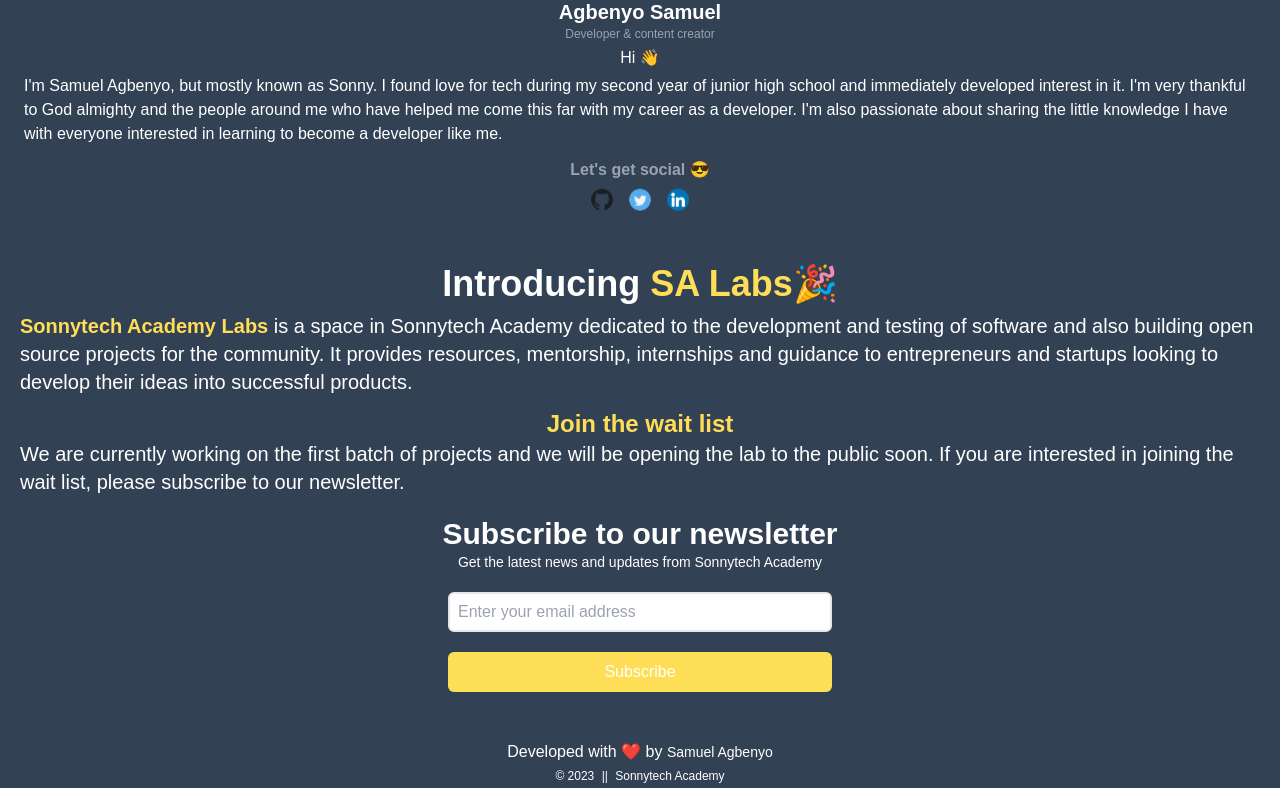
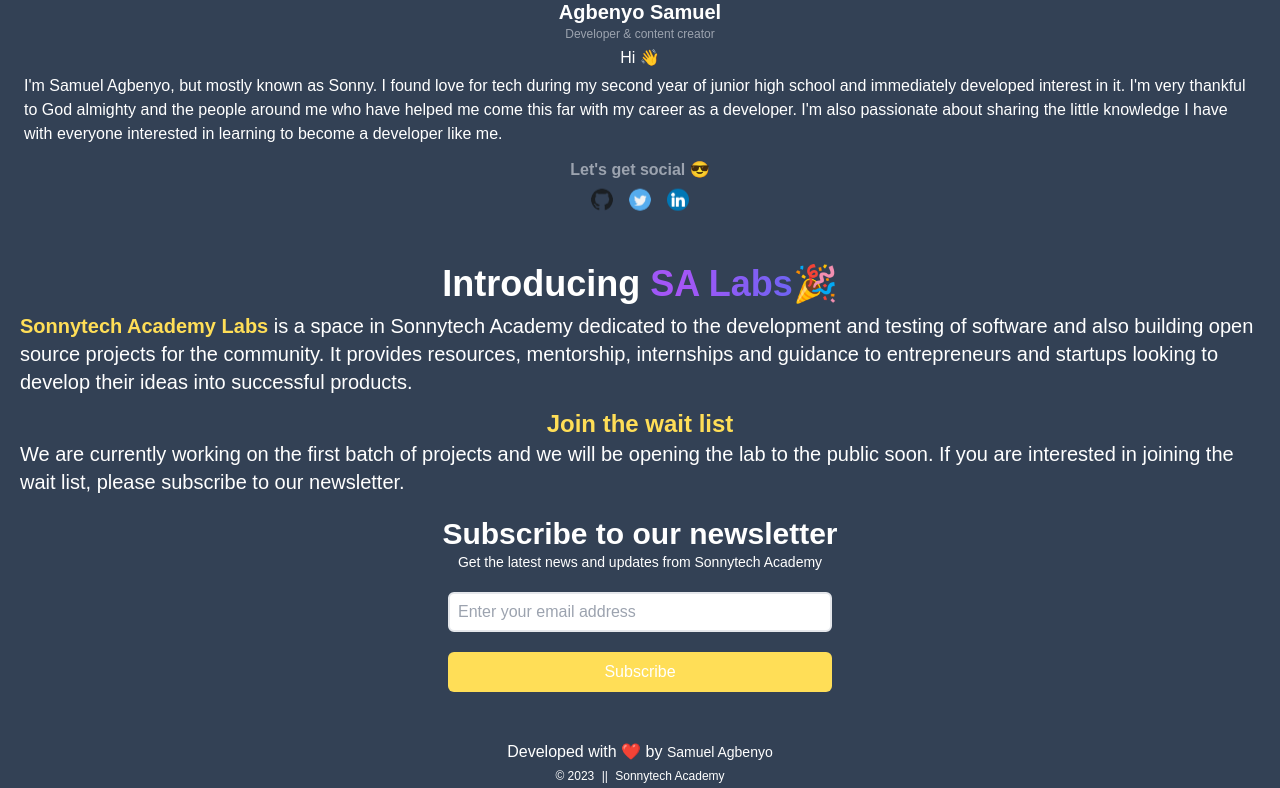
Before and after one commit to Sonnysam/sonnytech-academy, a Next.js app: page / in a window 1280 px wide. Shown: the part 3207-3995 px from the top of the page. Built offline with nearby package versions, Linux system fonts and the light colour scheme.

Commit message:
changes made to tailwind config

```diff
--- a/components/Labs.jsx
+++ b/components/Labs.jsx
@@ -5,7 +5,10 @@
     <>
       <div className="my-3 flex flex-col justify-center items-center mx-5">
         <h1 className="mb-2 text-white text-2xl font-bold md:text-2xl sm:xl lg:text-4xl">
-          Introducing <span className="text-[#FFDE57]">SA Labs</span>🎉
+          Introducing <span className="text-4xl font-bold
+            bg-gradient-to-r bg-clip-text  text-transparent
+            from-indigo-500 via-purple-500 to-indigo-500
+            animate-text">SA Labs</span>🎉
         </h1>
         <p className="text-white text-base sm:text-base md-text-xl lg:text-xl">
           <span className="text-[#FFDE57] font-bold">
@@ -20,7 +23,7 @@
         </p>
         {/* <br /> */}
         <div>
-          <h1 className="text-[#FFDE57] text-2xl font-bold mt-3 flex justify-center items-center">Join the wait list</h1>
+          <h1 className="text-[#FFDE57] text-2xl font-bold mt-3 flex justify-center items-center ">Join the wait list</h1>
           <p className="text-white text-base sm:text-base md-text-xl lg:text-xl">
             We are currently working on the first batch of projects and we will
             be opening the lab to the public soon. If you are interested in
--- a/tailwind.config.js
+++ b/tailwind.config.js
@@ -6,7 +6,23 @@
     "./components/**/*.{js,ts,jsx,tsx}",
   ],
   theme: {
-    extend: {},
+    extend: {
+      'animation': {
+        'text':'text 5s ease infinite',
+    },
+    'keyframes': {
+        'text': {
+            '0%, 100%': {
+               'background-size':'200% 200%',
+                'background-position': 'left center'
+            },
+            '50%': {
+               'background-size':'200% 200%',
+                'background-position': 'right center'
+            }
+        },
+    }
+    },
   },
   plugins: [],
 }
```
